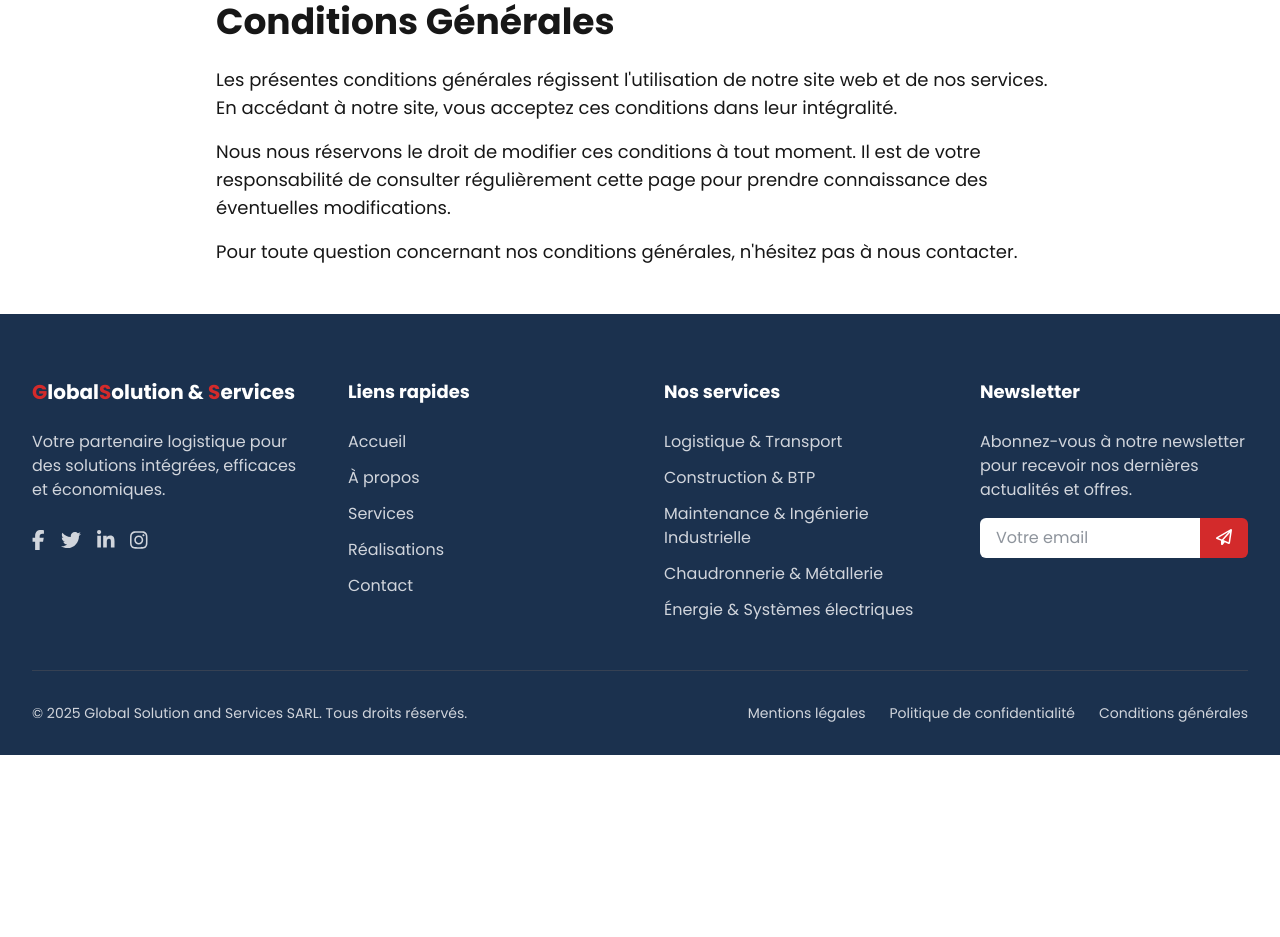
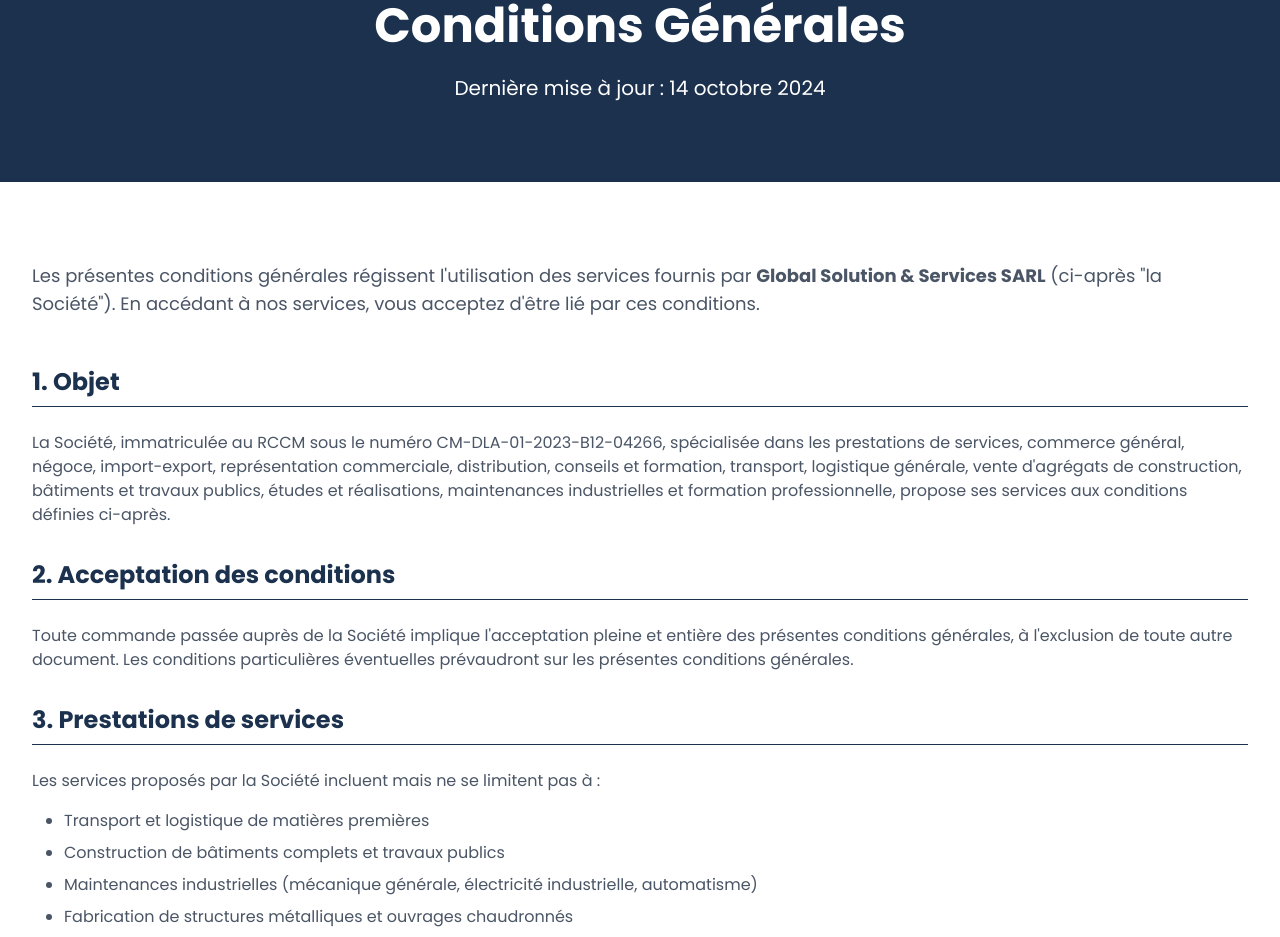
Before and after one commit to kiluazoldick/Techworld-revolution, a Next.js app: page /conditions-generale in a window 1280 px wide. Shown: the part 138-1075 px from the top of the page. Before the commit the page ends 893 px from the top, so only its background shows below. Built offline with nearby package versions, Linux system fonts and the light colour scheme.

Commit message:
Creation de la page des conditions generales

```diff
--- a/src/app/conditions-generale/page.tsx
+++ b/src/app/conditions-generale/page.tsx
@@ -1,23 +1,220 @@
-export default function ConditionsGeneralePage() {
+// pages/conditions-generales.tsx
+import React from "react";
+import Head from "next/head";
+
+const ConditionGeneralePage = () => {
   return (
-    <div className="max-w-4xl mx-auto px-6 py-12 pt-35">
-      <h1 className="text-3xl md:text-4xl font-bold mb-6">
-        Conditions Générales
-      </h1>
-      <p className="text-lg mb-4">
-        Les présentes conditions générales régissent l&apos;utilisation de notre
-        site web et de nos services. En accédant à notre site, vous acceptez ces
-        conditions dans leur intégralité.
-      </p>
-      <p className="text-lg mb-4">
-        Nous nous réservons le droit de modifier ces conditions à tout moment.
-        Il est de votre responsabilité de consulter régulièrement cette page
-        pour prendre connaissance des éventuelles modifications.
-      </p>
-      <p className="text-lg">
-        Pour toute question concernant nos conditions générales, n&apos;hésitez
-        pas à nous contacter.
-      </p>
-    </div>
+    <>
+      <Head>
+        <title>Conditions Générales - Global Solution & Services</title>
+        <meta
+          name="description"
+          content="Consultez les conditions générales d'utilisation de Global Solution & Services SARL"
+        />
+      </Head>
+
+      {/* Hero Section */}
+      <div className="relative bg-[#1b314e] text-white py-20 pt-35">
+        <div className="max-w-7xl mx-auto px-6 text-center">
+          <h1 className="text-4xl md:text-5xl font-bold mb-6">
+            Conditions Générales
+          </h1>
+          <p className="text-xl max-w-3xl mx-auto">
+            Dernière mise à jour : 14 octobre 2024
+          </p>
+        </div>
+      </div>
+
+      {/* Main Content */}
+      <section className="py-20 bg-white">
+        <div className="max-w-7xl mx-auto px-6 sm:px-6 lg:px-8">
+          <div className="prose lg:prose-xl max-w-none">
+            <div className="mb-12">
+              <p className="text-lg text-gray-600">
+                Les présentes conditions générales régissent l&apos;utilisation
+                des services fournis par{" "}
+                <span className="font-bold">
+                  Global Solution & Services SARL
+                </span>{" "}
+                (ci-après &quot;la Société&quot;). En accédant à nos services,
+                vous acceptez d&apos;être lié par ces conditions.
+              </p>
+            </div>
+
+            <h2 className="text-2xl font-bold text-[#1b314e] mb-6 border-b pb-2">
+              1. Objet
+            </h2>
+            <p className="text-gray-600 mb-8">
+              La Société, immatriculée au RCCM sous le numéro
+              CM-DLA-01-2023-B12-04266, spécialisée dans les prestations de
+              services, commerce général, négoce, import-export, représentation
+              commerciale, distribution, conseils et formation, transport,
+              logistique générale, vente d&apos;agrégats de construction,
+              bâtiments et travaux publics, études et réalisations, maintenances
+              industrielles et formation professionnelle, propose ses services
+              aux conditions définies ci-après.
+            </p>
+
+            <h2 className="text-2xl font-bold text-[#1b314e] mb-6 border-b pb-2">
+              2. Acceptation des conditions
+            </h2>
+            <p className="text-gray-600 mb-8">
+              Toute commande passée auprès de la Société implique
+              l&apos;acceptation pleine et entière des présentes conditions
+              générales, à l&apos;exclusion de toute autre document. Les
+              conditions particulières éventuelles prévaudront sur les présentes
+              conditions générales.
+            </p>
+
+            <h2 className="text-2xl font-bold text-[#1b314e] mb-6 border-b pb-2">
+              3. Prestations de services
+            </h2>
+            <p className="text-gray-600 mb-4">
+              Les services proposés par la Société incluent mais ne se limitent
+              pas à&nbsp;:
+            </p>
+            <ul className="list-disc pl-8 text-gray-600 mb-8 space-y-2">
+              <li>Transport et logistique de matières premières</li>
+              <li>Construction de bâtiments complets et travaux publics</li>
+              <li>
+                Maintenances industrielles (mécanique générale, électricité
+                industrielle, automatisme)
+              </li>
+              <li>
+                Fabrication de structures métalliques et ouvrages chaudronnés
+              </li>
+              <li>
+                Formation professionnelle (sécurité incendie, électricité
+                industrielle, etc.)
+              </li>
+              <li>Conseils et études techniques</li>
+            </ul>
+
+            <h2 className="text-2xl font-bold text-[#1b314e] mb-6 border-b pb-2">
+              4. Commandes et devis
+            </h2>
+            <p className="text-gray-600 mb-8">
+              Toute commande doit faire l&apos;objet d&apos;un devis préalable
+              signé par les deux parties. Les devis sont valables 30 jours à
+              compter de leur date d&apos;émission. La Société se réserve le
+              droit de modifier ses prix en fonction des fluctuations du marché.
+            </p>
+
+            <h2 className="text-2xl font-bold text-[#1b314e] mb-6 border-b pb-2">
+              5. Prix et paiement
+            </h2>
+            <p className="text-gray-600 mb-4">
+              Les prix sont indiqués en Francs CFA et hors taxes, sauf mention
+              contraire. Les conditions de paiement sont précisées dans le devis
+              ou la commande.
+            </p>
+            <p className="text-gray-600 mb-8">
+              En cas de retard de paiement, la Société pourra appliquer des
+              pénalités de retard au taux légal en vigueur, sans préjudice de
+              dommages et intérêts pour recouvrement des frais engagés.
+            </p>
+
+            <h2 className="text-2xl font-bold text-[#1b314e] mb-6 border-b pb-2">
+              6. Délais d&apos;exécution
+            </h2>
+            <p className="text-gray-600 mb-8">
+              Les délais d&apos;exécution sont indiqués à titre indicatif. La
+              Société ne saurait être tenue responsable des retards imputables à
+              des cas de force majeure ou à des circonstances indépendantes de
+              sa volonté.
+            </p>
+
+            <h2 className="text-2xl font-bold text-[#1b314e] mb-6 border-b pb-2">
+              7. Propriété intellectuelle
+            </h2>
+            <p className="text-gray-600 mb-8">
+              Tous les documents techniques, études, plans, logiciels et autres
+              éléments intellectuels fournis par la Société restent sa propriété
+              exclusive. Le client s&apos;interdit toute reproduction ou
+              utilisation sans autorisation préalable écrite.
+            </p>
+
+            <h2 className="text-2xl font-bold text-[#1b314e] mb-6 border-b pb-2">
+              8. Responsabilité
+            </h2>
+            <p className="text-gray-600 mb-4">
+              La Société s&apos;engage à fournir des services conformes aux
+              normes professionnelles en vigueur. Sa responsabilité ne pourra en
+              aucun cas excéder le montant total de la prestation concernée.
+            </p>
+            <p className="text-gray-600 mb-8">
+              Le client est responsable de fournir des informations exactes et
+              complètes nécessaires à la bonne exécution des prestations.
+            </p>
+
+            <h2 className="text-2xl font-bold text-[#1b314e] mb-6 border-b pb-2">
+              9. Confidentialité
+            </h2>
+            <p className="text-gray-600 mb-8">
+              Les parties s&apos;engagent à garder confidentielles toutes les
+              informations échangées dans le cadre de leur relation commerciale.
+              Cette obligation persiste pendant 5 ans après la fin de la
+              relation contractuelle.
+            </p>
+
+            <h2 className="text-2xl font-bold text-[#1b314e] mb-6 border-b pb-2">
+              10. Résiliation
+            </h2>
+            <p className="text-gray-600 mb-8">
+              En cas de manquement grave d&apos;une partie à ses obligations,
+              l&apos;autre partie pourra résilier le contrat de plein droit, 15
+              jours après mise en demeure restée sans effet.
+            </p>
+
+            <h2 className="text-2xl font-bold text-[#1b314e] mb-6 border-b pb-2">
+              11. Données personnelles
+            </h2>
+            <p className="text-gray-600 mb-8">
+              Conformément à la loi n°2010/012 du 21 décembre 2010 relative à la
+              protection des données personnelles, le client dispose d&apos;un
+              droit d&apos;accès, de rectification et d&apos;opposition aux
+              données le concernant.
+            </p>
+
+            <h2 className="text-2xl font-bold text-[#1b314e] mb-6 border-b pb-2">
+              12. Litiges et droit applicable
+            </h2>
+            <p className="text-gray-600 mb-4">
+              Les présentes conditions sont régies par le droit camerounais.
+              Tout litige relatif à leur interprétation ou exécution sera soumis
+              aux tribunaux compétents de Douala.
+            </p>
+            <p className="text-gray-600 mb-8">
+              Les parties s&apos;engagent à rechercher une solution amiable
+              avant tout recours contentieux.
+            </p>
+
+            <h2 className="text-2xl font-bold text-[#1b314e] mb-6 border-b pb-2">
+              13. Modifications
+            </h2>
+            <p className="text-gray-600 mb-8">
+              La Société se réserve le droit de modifier à tout moment les
+              présentes conditions générales. La version applicable est celle en
+              vigueur à la date de la commande.
+            </p>
+
+            <div className="bg-gray-50 p-6 rounded-lg mt-12">
+              <h3 className="text-xl font-bold text-[#1b314e] mb-4">
+                Pour toute question
+              </h3>
+              <p className="text-gray-600 mb-2">
+                Contactez-nous à l&apos;adresse :
+                contact@globalsolutionandservicessarl.com
+              </p>
+              <p className="text-gray-600">
+                Par téléphone : +237 6 92 27 48 72
+              </p>
+            </div>
+          </div>
+        </div>
+      </section>
+    </>
   );
-}
+};
+
+export default ConditionGeneralePage;
```
